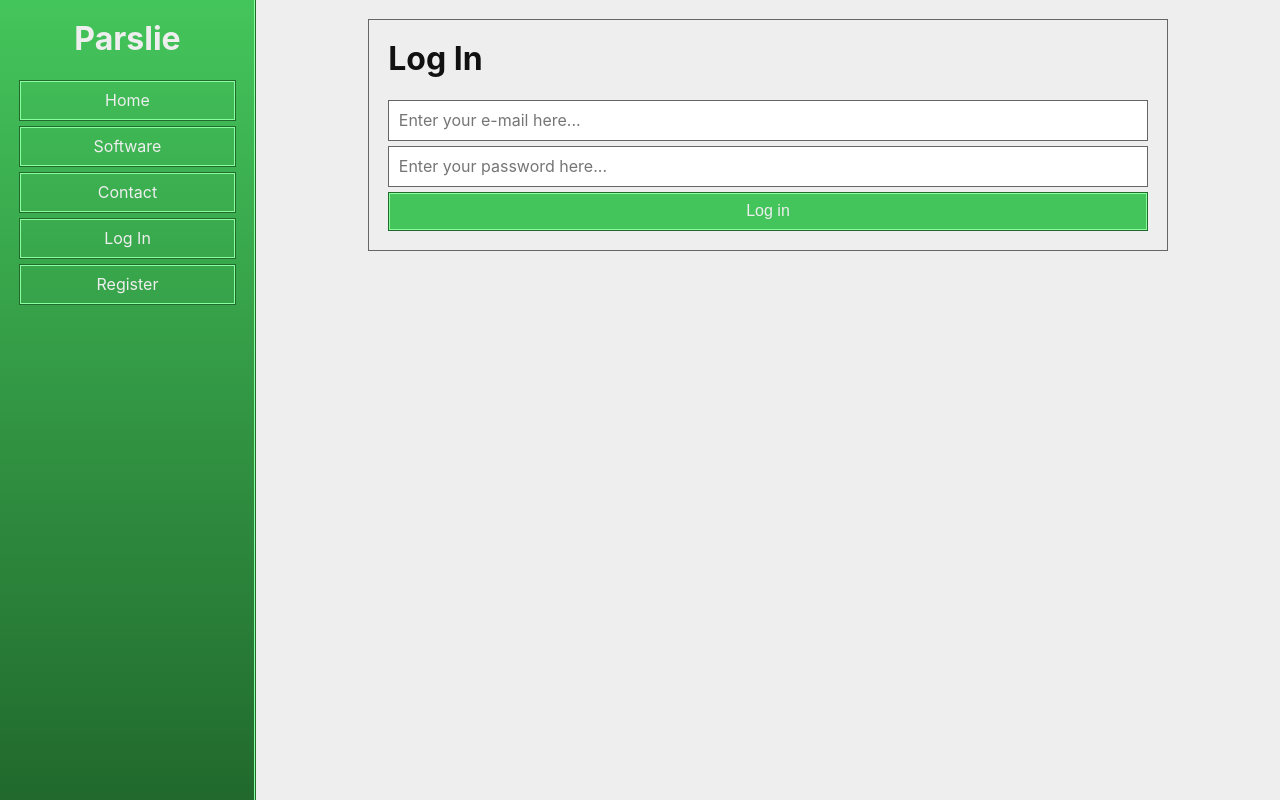
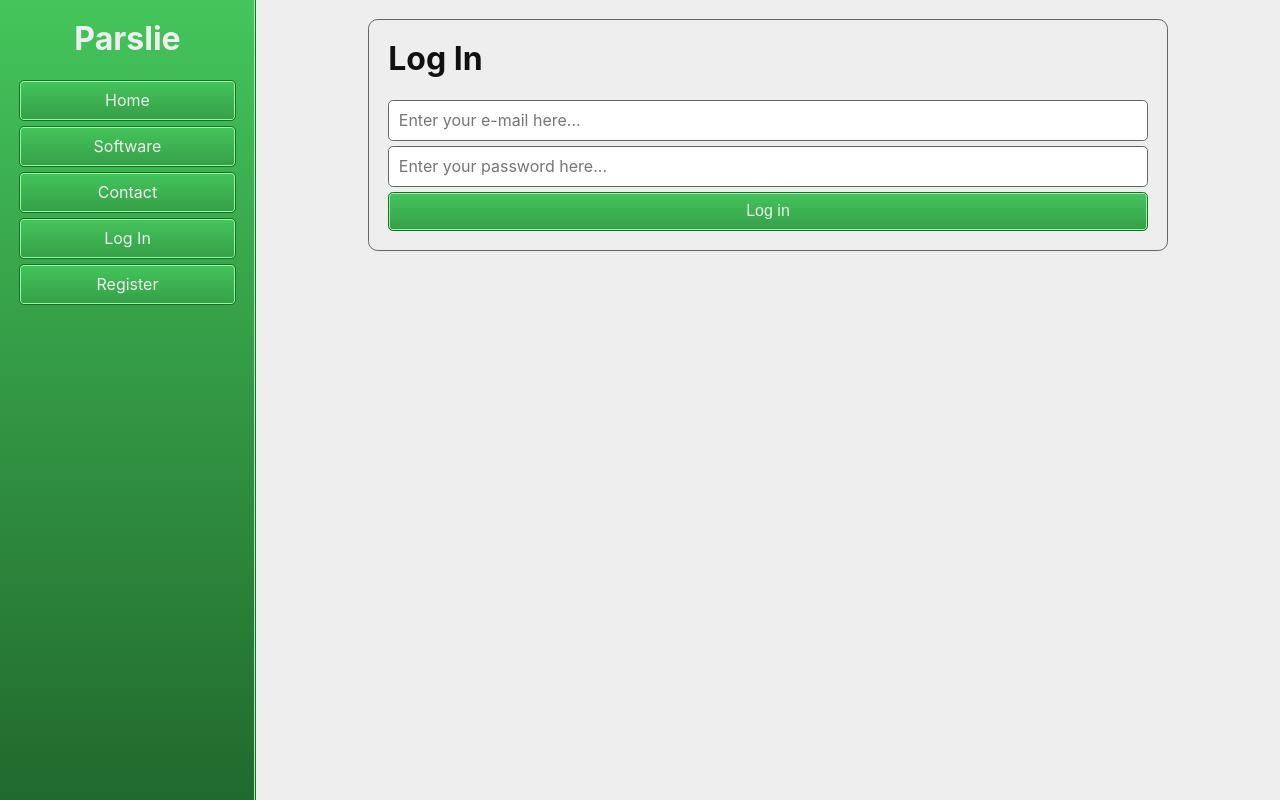
Before and after one commit to parslie/parslie.github.io, a React (Create React App) app: page /#/login in a window 1280 px wide. Built offline with nearby package versions, Linux system fonts and the light colour scheme; no server answers.

Commit message:
Re-style to have a rounded look

```diff
--- a/src/styles/articles.scss
+++ b/src/styles/articles.scss
@@ -8,6 +8,7 @@ article {
   min-width: $header-width;
   max-width: $article-max-width;
   box-sizing: border-box;
+  border-radius: $medium-size;
 
   background-color: $white;
 }
--- a/src/styles/input.scss
+++ b/src/styles/input.scss
@@ -7,6 +7,12 @@
   padding: $medium-size;
   width: 100%;
   box-sizing: border-box;
+  border-radius: $small-size;
+
+  background: linear-gradient(180deg, $green 0%, $green-dark 240%);
+  &:active {
+    background: linear-gradient(0deg, $green 0%, $green-dark 240%);
+  }
 
   border: 1px solid $green-dark;
   box-shadow: inset 0 0 0 1px $green-light;
@@ -25,45 +31,10 @@
   padding: $medium-size;
   width: 100% !important;
   box-sizing: border-box;
+  border-radius: $small-size;
 
+  border: 1px solid $gray;
   color: $black;
   font-size: 1em;
   font-family: inherit; /* Textarea already inherits from body, but it only inherits correctly with this??? */
 }
-
-/* Specific theming */
-
-.app {
-  > header {
-    .button {
-      background-color: transparent;
-      &:hover {
-        background-color: change-color($white, $alpha: 2 / 16);
-      }
-      &:active {
-        background-color: change-color($black, $alpha: 2 / 16);
-      }
-    }
-
-    .text-field {
-      border: 1px solid $green-light;
-      box-shadow: inset 0 0 0 1px $green-dark;
-    }
-  }
-
-  > main {
-    .button {
-      background-color: $green;
-      &:hover {
-        background-color: mix($white, $green, 100% * 2 / 16);
-      }
-      &:active {
-        background-color: mix($black, $green, 100% * 2 / 16);
-      }
-    }
-
-    .text-field {
-      border: 1px solid $gray;
-    }
-  }
-}
```
